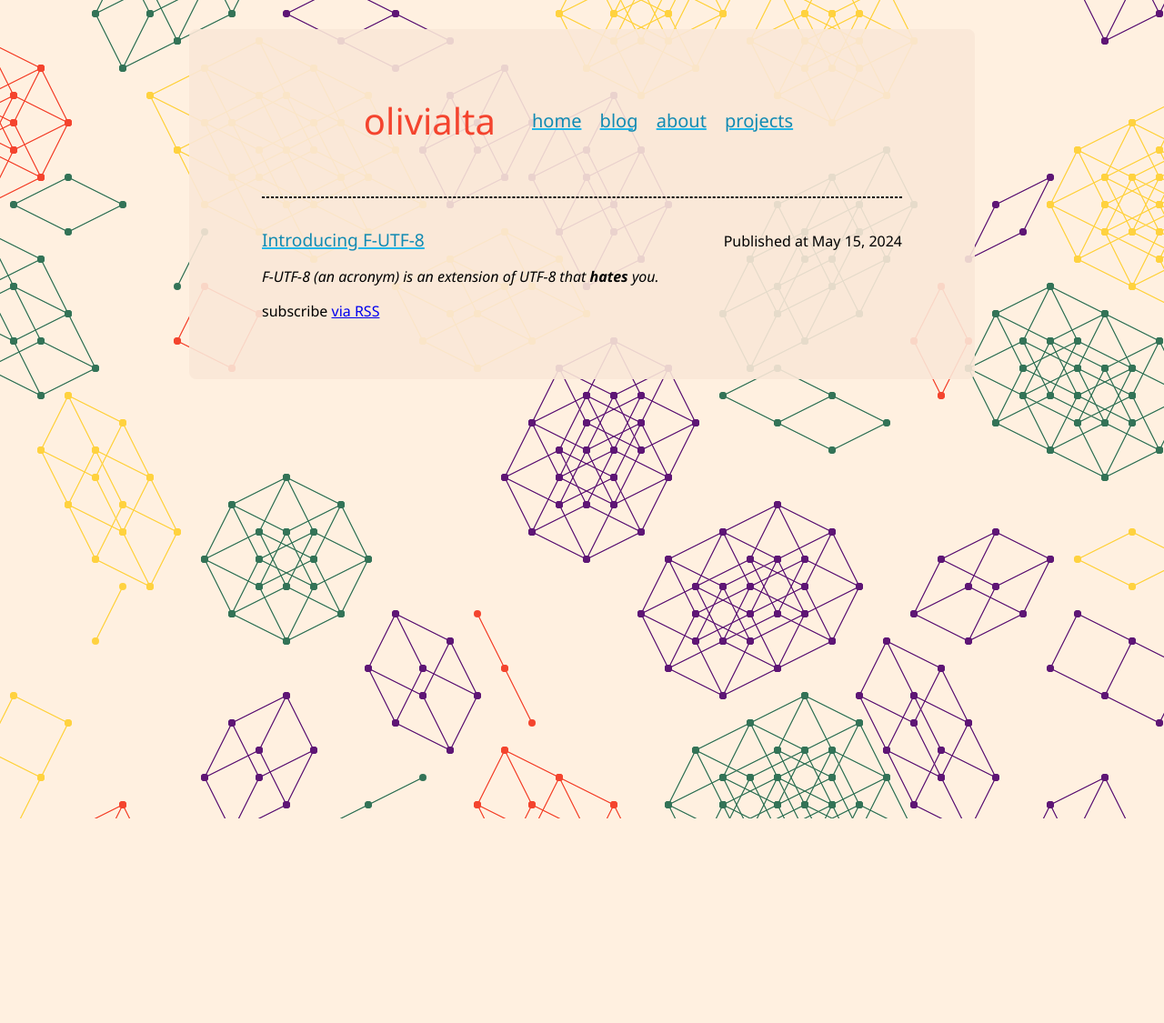
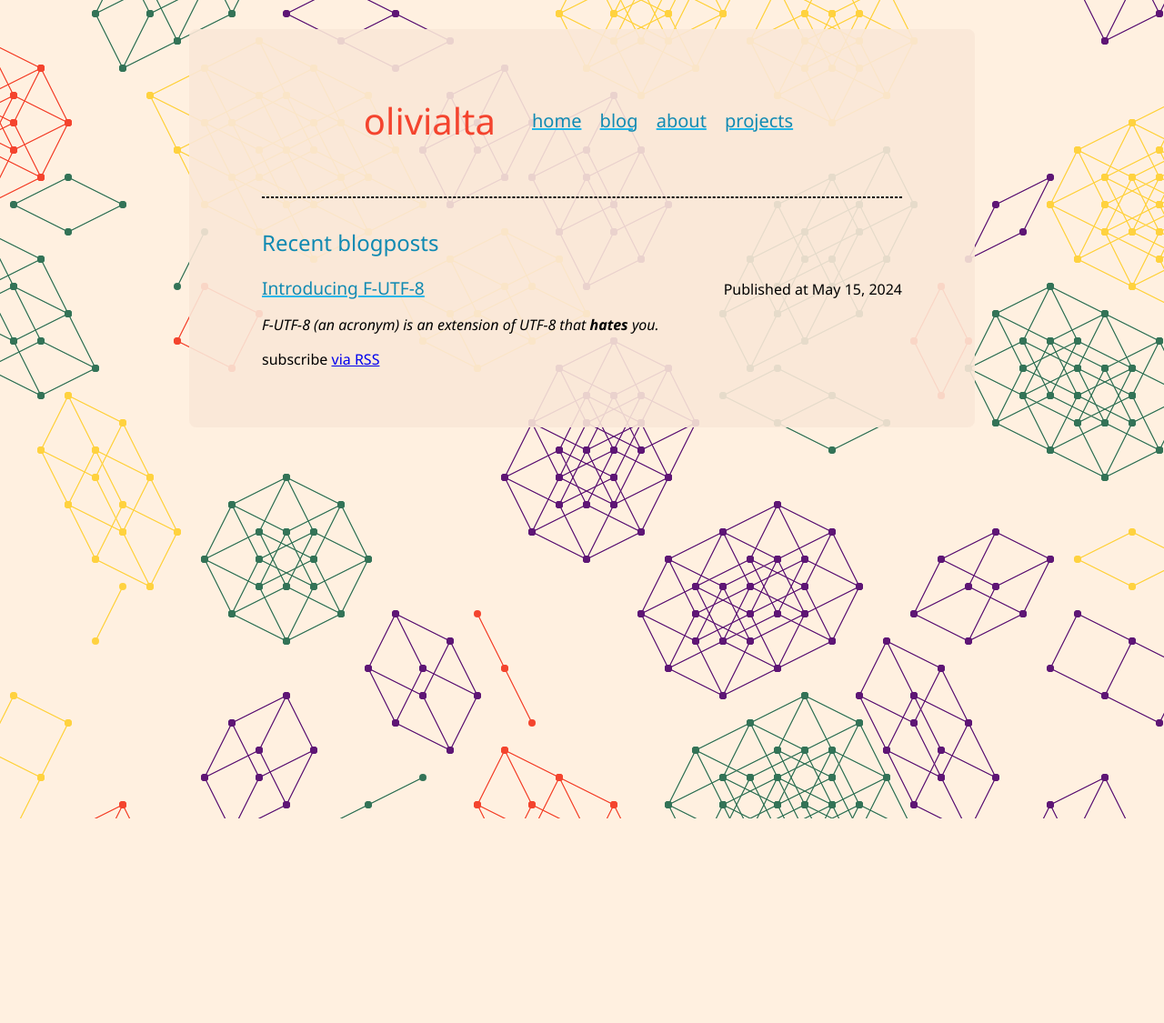
Before and after one commit to RocketRace/rocketrace.github.io, a Jekyll site: the page built from index.md, in a window 1280 px wide. Shown: the whole page at 91% size. Built offline with Jekyll 4.4.1, drawn with Linux system fonts in a browser that asks for light colours.

Commit message:
add header to feed

```diff
--- a/_layouts/home.html
+++ b/_layouts/home.html
@@ -3,6 +3,7 @@ layout: default
 ---
 
 {{ content }}
+<h2>Recent blogposts</h2>
 <ul class="feed">
   {%- for post in site.posts -%}
   <li class="feed-entry">
```
Also changed, not shown: Gemfile.lock.
